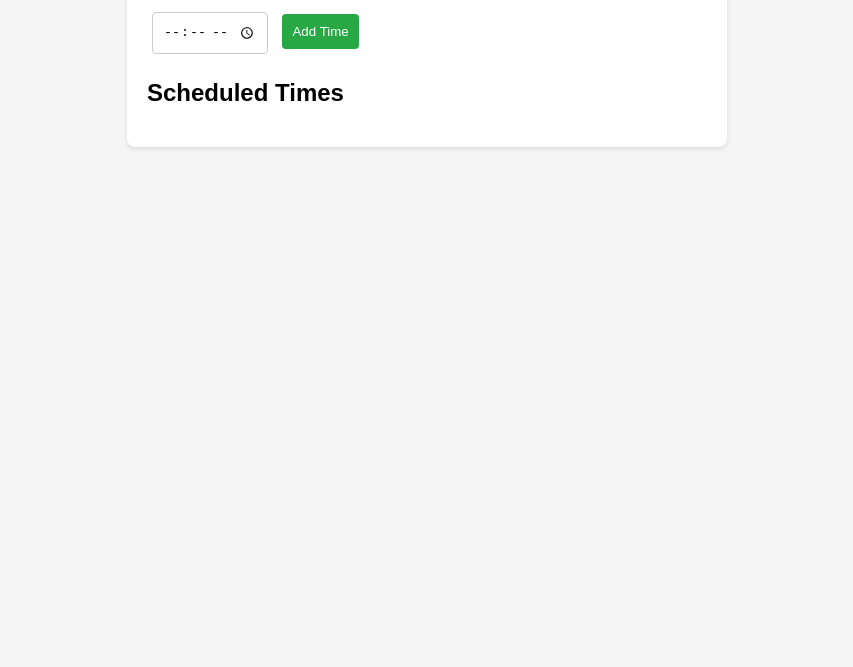
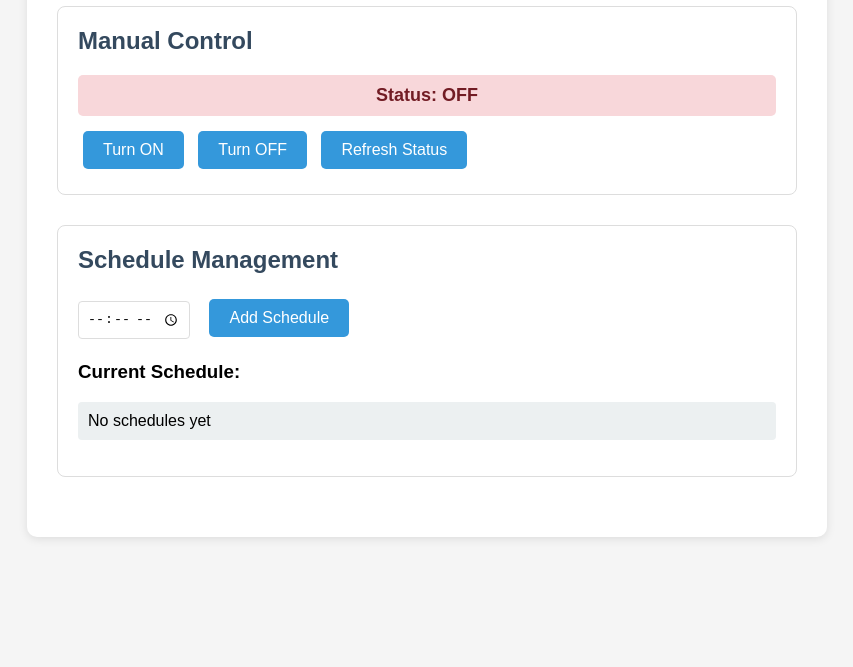
Before and after one commit to Priyesha710/plant_watering_system, a website: page index.html in a window 1280 px wide. Shown: the part 133-800 px from the top of the page, without its empty margins (213-1066 px from the left). Drawn offline with nearby package versions, Linux system fonts and the light colour scheme; no server answers.

Commit message:
made some changes

```diff
--- a/index.html
+++ b/index.html
@@ -1,48 +1,40 @@
 <!DOCTYPE html>
 <html lang="en">
-
 <head>
     <meta charset="UTF-8">
     <meta name="viewport" content="width=device-width, initial-scale=1.0">
-    <title>Simple Schedule Manager</title>
-    <link rel="stylesheet" href="style.css">
+    <title>IoT Irrigation System</title>
+   <link rel="stylesheet" href="style.css">
 </head>
-
 <body>
     <div class="container">
-        <h1>Schedule Manager</h1>
-        <div>
-            <input type="time" id="timeInput" required>
-            <button onclick="addTime()">Add Time</button>
+        <h1>🌱 IoT Irrigation System</h1>
+
+        <!-- Manual Control Section -->
+        <div class="control-section">
+            <h2>Manual Control</h2>
+            <div id="irrigationStatus" class="status off">Status: OFF</div>
+            <button onclick="toggleIrrigation('on')">Turn ON</button>
+            <button onclick="toggleIrrigation('off')">Turn OFF</button>
+            <button onclick="getStatus()">Refresh Status</button>
         </div>
-        <h2>Scheduled Times</h2>
-        <ul id="scheduleList"></ul>
+
+        <!-- Schedule Section -->
+        <div class="control-section">
+            <h2>Schedule Management</h2>
+            <div>
+                <input type="time" id="timeInput" placeholder="Select time">
+                <button onclick="addTime()">Add Schedule</button>
+            </div>
+
+            <h3>Current Schedule:</h3>
+            <ul id="scheduleList"></ul>
+        </div>
     </div>
-    <script type="module">
-        // Import the functions you need from the SDKs you need
-        import { initializeApp } from "https://www.gstatic.com/firebasejs/11.9.1/firebase-app.js";
-        import { getAnalytics } from "https://www.gstatic.com/firebasejs/11.9.1/firebase-analytics.js";
-        // TODO: Add SDKs for Firebase products that you want to use
-        // https://firebase.google.com/docs/web/setup#available-libraries
 
-        // Your web app's Firebase configuration
-        // For Firebase JS SDK v7.20.0 and later, measurementId is optional
-        const firebaseConfig = {
-            apiKey: "AIzaSyBgHHmXXRkqfQxs7HRqfQvIJkwK5kq9vuQ",
-            authDomain: "iotbasedplantwateringsystem.firebaseapp.com",
-            projectId: "iotbasedplantwateringsystem",
-            storageBucket: "iotbasedplantwateringsystem.firebasestorage.app",
-            messagingSenderId: "591617339211",
-            appId: "1:591617339211:web:51e2a390937a064a4242ce",
-            measurementId: "G-NEX5420GGQ"
-        };
+    <!-- Axios CDN -->
+    <script src="https://cdn.jsdelivr.net/npm/axios/dist/axios.min.js"></script>
 
-        // Initialize Firebase
-        const app = initializeApp(firebaseConfig);
-        const analytics = getAnalytics(app);
-
-    </script>
     <script src="index.js"></script>
 </body>
-
 </html>
--- a/index.js
+++ b/index.js
@@ -1,15 +1,46 @@
-        // Load schedule from localStorage
-        let schedule = JSON.parse(localStorage.getItem('schedule')) || [];
+const API_BASE = 'https://irrigation-backend-rjv7.onrender.com';
+console.log(API_BASE);
+        // Global schedule variable
+        let schedule = [];
 
-        // Function to save schedule to localStorage
-        function saveSchedule() {
-            localStorage.setItem('schedule', JSON.stringify(schedule));
+        // Load schedule from API
+        async function loadSchedule() {
+            try {
+                const response = await axios.get(`${API_BASE}/schedules`);
+                schedule = response.data;
+                console.log(response, schedule);
+                displaySchedule();
+                console.log('Schedule loaded:', schedule);
+            } catch (error) {
+                console.error('Error loading schedule:', error);
+                schedule = [];
+                displaySchedule();
+            }
         }
 
-        // Function to display schedule
+        // Save schedule to API
+        async function saveSchedule() {
+            try {
+                await axios.post(`${API_BASE}/schedules`, {
+                    schedules: schedule
+                });
+                console.log('Schedule saved successfully!');
+            } catch (error) {
+                console.error('Error saving schedule:', error);
+                alert('Failed to save schedule. Please try again.');
+            }
+        }
+
+        // Display schedule
         function displaySchedule() {
             const scheduleList = document.getElementById('scheduleList');
             scheduleList.innerHTML = '';
+
+            if (schedule.length === 0) {
+                scheduleList.innerHTML = '<li>No schedules yet</li>';
+                return;
+            }
+
             schedule.forEach((time, index) => {
                 const li = document.createElement('li');
                 li.innerHTML = `
@@ -20,13 +51,14 @@
             });
         }
 
-        // Function to add a new time
-        function addTime() {
+        // Add a new time
+        async function addTime() {
             const timeInput = document.getElementById('timeInput').value;
             if (timeInput) {
                 schedule.push(timeInput);
                 schedule.sort((a, b) => a.localeCompare(b)); // Sort times
-                saveSchedule();
+
+                await saveSchedule();
                 displaySchedule();
                 document.getElementById('timeInput').value = '';
             } else {
@@ -34,14 +66,51 @@
             }
         }
 
-        // Function to delete a time
-        function deleteTime(index) {
+        // Delete a time
+        async function deleteTime(index) {
             if (confirm('Are you sure you want to delete this time?')) {
                 schedule.splice(index, 1);
-                saveSchedule();
+                await saveSchedule();
                 displaySchedule();
             }
         }
 
-        // Initial display
-        displaySchedule();
+        // Manual irrigation control
+        async function toggleIrrigation(action) {
+            try {
+                const response = await axios.post(`${API_BASE}/devices/toggle`, { action });
+                console.log('Irrigation toggled:', response.data);
+
+                // Update status display
+                const statusDiv = document.getElementById('irrigationStatus');
+                statusDiv.textContent = `Status: ${action.toUpperCase()}`;
+                statusDiv.className = `status ${action}`;
+
+                alert(`Irrigation turned ${action.toUpperCase()}`);
+            } catch (error) {
+                console.error('Error toggling irrigation:', error);
+                alert('Failed to control irrigation');
+            }
+        }
+
+        // Get current irrigation status
+        async function getStatus() {
+            try {
+                const response = await axios.get(`${API_BASE}/devices/status`);
+                console.log('Current status:', response.data);
+
+                const statusDiv = document.getElementById('irrigationStatus');
+                const status = response.data.status;
+                statusDiv.textContent = `Status: ${status.toUpperCase()}`;
+                statusDiv.className = `status ${status}`;
+            } catch (error) {
+                console.error('Error getting status:', error);
+                alert('Failed to get status');
+            }
+        }
+
+        // Initialize the page
+        window.onload = function() {
+            loadSchedule();
+            getStatus();
+        };
--- /dev/null
+++ b/package.json
@@ -0,0 +1,5 @@
+{
+  "dependencies": {
+    "axios": "^1.10.0"
+  }
+}
--- a/style.css
+++ b/style.css
@@ -1,50 +1,98 @@
-body {
+        body {
             font-family: Arial, sans-serif;
-            max-width: 600px;
-            margin: 20px auto;
+            max-width: 800px;
+            margin: 0 auto;
             padding: 20px;
             background-color: #f5f5f5;
         }
+
         .container {
             background: white;
+            padding: 30px;
+            border-radius: 10px;
+            box-shadow: 0 2px 10px rgba(0,0,0,0.1);
+        }
+
+        h1 {
+            color: #2c3e50;
+            text-align: center;
+            margin-bottom: 30px;
+        }
+
+        .control-section {
+            margin-bottom: 30px;
             padding: 20px;
+            border: 1px solid #ddd;
             border-radius: 8px;
-            box-shadow: 0 2px 4px rgba(0,0,0,0.1);
         }
-        input, button {
-            padding: 10px;
-            margin: 5px;
-            border: 1px solid #ccc;
-            border-radius: 4px;
+
+        .control-section h2 {
+            color: #34495e;
+            margin-top: 0;
         }
+
         button {
-            background-color: #28a745;
+            background-color: #3498db;
             color: white;
             border: none;
+            padding: 10px 20px;
+            border-radius: 5px;
             cursor: pointer;
+            font-size: 16px;
+            margin: 5px;
         }
+
         button:hover {
-            background-color: #218838;
+            background-color: #2980b9;
         }
+
         .delete-btn {
-            background-color: #dc3545;
+            background-color: #e74c3c;
+            padding: 5px 10px;
+            font-size: 12px;
         }
+
         .delete-btn:hover {
-            background-color: #c82333;
+            background-color: #c0392b;
         }
-        ul {
+
+        input[type="time"] {
+            padding: 8px;
+            border: 1px solid #ddd;
+            border-radius: 4px;
+            margin-right: 10px;
+        }
+
+        #scheduleList {
             list-style: none;
             padding: 0;
         }
-        li {
+
+        #scheduleList li {
+            background: #ecf0f1;
+            margin: 5px 0;
+            padding: 10px;
+            border-radius: 4px;
             display: flex;
             justify-content: space-between;
             align-items: center;
+        }
+
+        .status {
+            font-size: 18px;
+            font-weight: bold;
             padding: 10px;
-            background: #f8f9fa;
-            margin: 5px 0;
-            border-radius: 4px;
+            border-radius: 5px;
+            text-align: center;
+            margin: 10px 0;
         }
-        h2 {
-            margin-top: 20px;
+
+        .status.on {
+            background-color: #d4edda;
+            color: #155724;
         }
+
+        .status.off {
+            background-color: #f8d7da;
+            color: #721c24;
+        }
```
Also changed, not shown: 1 other file.
